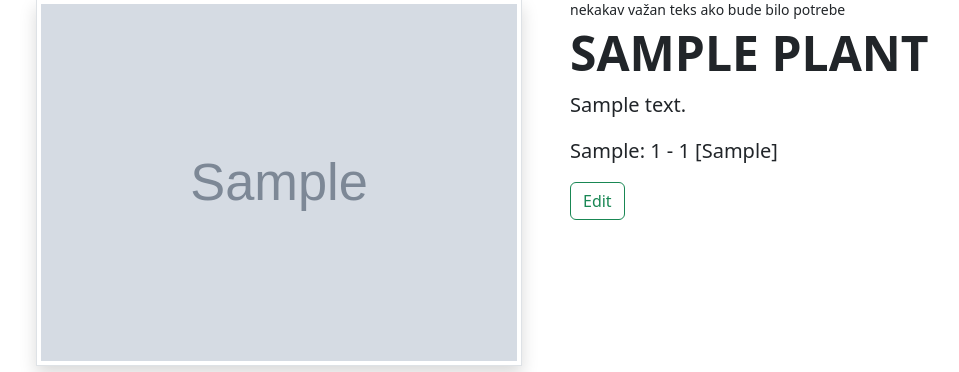
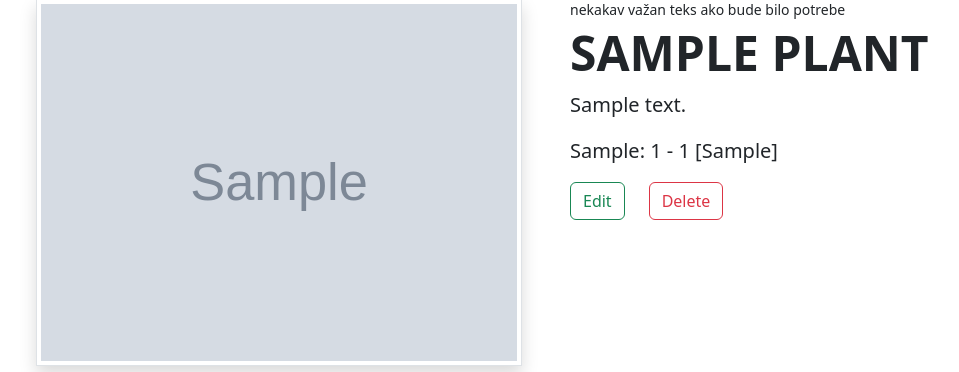
Before and after one commit to gavrinjo/PyFlora, a Flask app: page /plant/1 in a window 1280 px wide. Shown: the part 81-453 px from the top of the page, without its empty margins (94-1053 px from the left). Run offline with Flask 3, Linux system fonts and the light colour scheme; a user stored in the database is signed in; tables that the repository leaves empty hold one stand-in row (values such as "Sample post"); grey boxes marked "Sample" are stand-in pictures; some libraries are stand-ins or nearby versions.

Commit message:
refactored plant segment of the app

```diff
--- a/app/__init__.py
+++ b/app/__init__.py
@@ -86,5 +86,5 @@ admin.add_view(ModleViewController(models.Plant, db.session))
 admin.add_view(ModleViewController(models.Value, db.session))
 admin.add_view(ModleViewController(models.Gauge, db.session))
 
-path = op.normpath(op.join(op.dirname(__file__), 'static'))
-admin.add_view(FileAdmin(path, '/static/', name='Static Files'))
+path = op.join(op.dirname(__file__), 'static')
+admin.add_view(FileAdmin(path, name='Static Files'))
--- a/app/models.py
+++ b/app/models.py
@@ -52,7 +52,7 @@ class Plant(db.Model):
     # soil_texture = db.Column(db.String(64)) # fine, medium, coarse ovo nam možda i neće trebati
     created = db.Column(db.DateTime, default=datetime.utcnow)
     pots = db.relationship('Pot', backref='plant', lazy='dynamic')
-    values = db.relationship('Value', backref='plant', lazy='dynamic')
+    values = db.relationship('Value', backref='plant', lazy='dynamic', cascade='all, delete')
 
     def __repr__(self):
         return f'<Plant {self.name}>'
@@ -63,7 +63,7 @@ class Value(db.Model):
     min_value = db.Column(db.Integer)
     max_value = db.Column(db.Integer)
     unit = db.Column(db.String(64))
-    plant_id = db.Column(db.Integer, db.ForeignKey('plant.id'))
+    plant_id = db.Column(db.Integer, db.ForeignKey('plant.id'), nullable=False)
 
 
 """ stara Plant klasa, nepotrebno
--- a/app/pyflora/routes.py
+++ b/app/pyflora/routes.py
@@ -76,8 +76,19 @@ def update_plant(plant_id):
         form.name.data = plant.name
         form.substrate.data = plant.substrate
         form.description.data = plant.description
+        form.photo.data = os.path.join(current_app.config['UPLOADS_DEFAULT_DEST'], 'plants', plant.photo) # plant.photo
         for value in values:
             getattr(form, value.indicator.lower()).min_value.data = value.min_value
             getattr(form, value.indicator.lower()).max_value.data = value.max_value
-        # form.photo.data = plant.photo # os.path.normpath(os.path.join(current_app.config['UPLOADS_DEFAULT_DEST'], 'plants', plant.photo)) # plant.photo
     return render_template('pyflora/plant_new.html', title='Update PyPlant', form=form)
+
+@bp.route('/plant/<plant_id>/delete', methods=['GET', 'POST'])
+@login_required
+def delete_plant(plant_id):
+    plant = Plant.query.get_or_404(plant_id)
+    name = plant.name
+    os.remove(os.path.join(current_app.config['UPLOADS_DEFAULT_DEST'], f'plants/{plant.photo}'))
+    db.session.delete(plant)
+    db.session.commit()
+    flash(f'Congratulations, Plant {name} deleted secessefuly!', 'success')
+    return redirect(url_for('pyflora.pyplants'))
--- a/app/templates/pyflora/plant_view.html
+++ b/app/templates/pyflora/plant_view.html
@@ -18,11 +18,46 @@
                     <small class="lead">{{ value.indicator }}: {{ value.min_value }} - {{value.max_value}} [{{ value.unit }}]</small><br>
                     {% endfor %}
                 </div>
-                <div class="d-flex">
-                    <form action="{{ url_for('pyflora.update_plant', plant_id=plant.id) }}" method="get">
-                        {{ form.hidden_tag() }}
-                        {{ form.submit(value='Edit', class_='btn btn-outline-success flex-shrink-0') }}
-                    </form>
+                <div class="row">
+                    <div class="col-auto">
+                        <form action="{{ url_for('pyflora.update_plant', plant_id=plant.id) }}" method="get">
+                            {{ form.hidden_tag() }}
+                            {{ form.submit(value='Edit', class_='btn btn-outline-success flex-shrink-0') }}
+                        </form>
+                    </div>
+
+                    <!-- button trgger modal bootstrap 5.3 -->
+                    <div class="col-auto">
+                        <button type="button" class="btn btn-outline-danger" data-bs-toggle="modal" data-bs-target="#deleteModal">
+                            Delete
+                        </button>
+                    </div>
+
+                    <!-- Modal -->
+                    <div class="modal fade" id="deleteModal" data-bs-backdrop="static" tabindex="-1" aria-labelledby="deleteModalLabel" aria-hidden="true">
+                        <div class="modal-dialog">
+                            <div class="modal-content">
+                                <div class="modal-header">
+                                    <h1 class="modal-title fs-5" id="deleteModalLabel">Remove {{ plant.name }} from database</h1>
+                                    <button type="button" class="btn-close" data-bs-dismiss="modal" aria-label="Close"></button>
+                                </div>
+                                <div class="modal-body">
+                                    <p>
+                                        This action will remove {{ plant.name }} from database and all its related records.
+                                    </p>
+
+                                    Please be advised this action is <strong>irreversible!!</strong>
+                                </div>
+                                <div class="modal-footer">
+                                    <button type="button" class="btn btn-outline-secondary btn-sm" data-bs-dismiss="modal">Close</button>
+                                    <form action="{{ url_for('pyflora.delete_plant', plant_id=plant.id) }}" method="get">
+                                        {{ form.hidden_tag() }}
+                                        {{ form.submit(value='Delete', class_='btn btn-outline-danger btn-sm') }}
+                                    </form>
+                                </div>
+                            </div>
+                        </div>
+                    </div>
                 </div>
             </div>
         </div>
```
Also changed, not shown: app/static/plants/363310b929610936.jpg (added), app/static/plants/b0746d9300c71a70.jpg (added).
